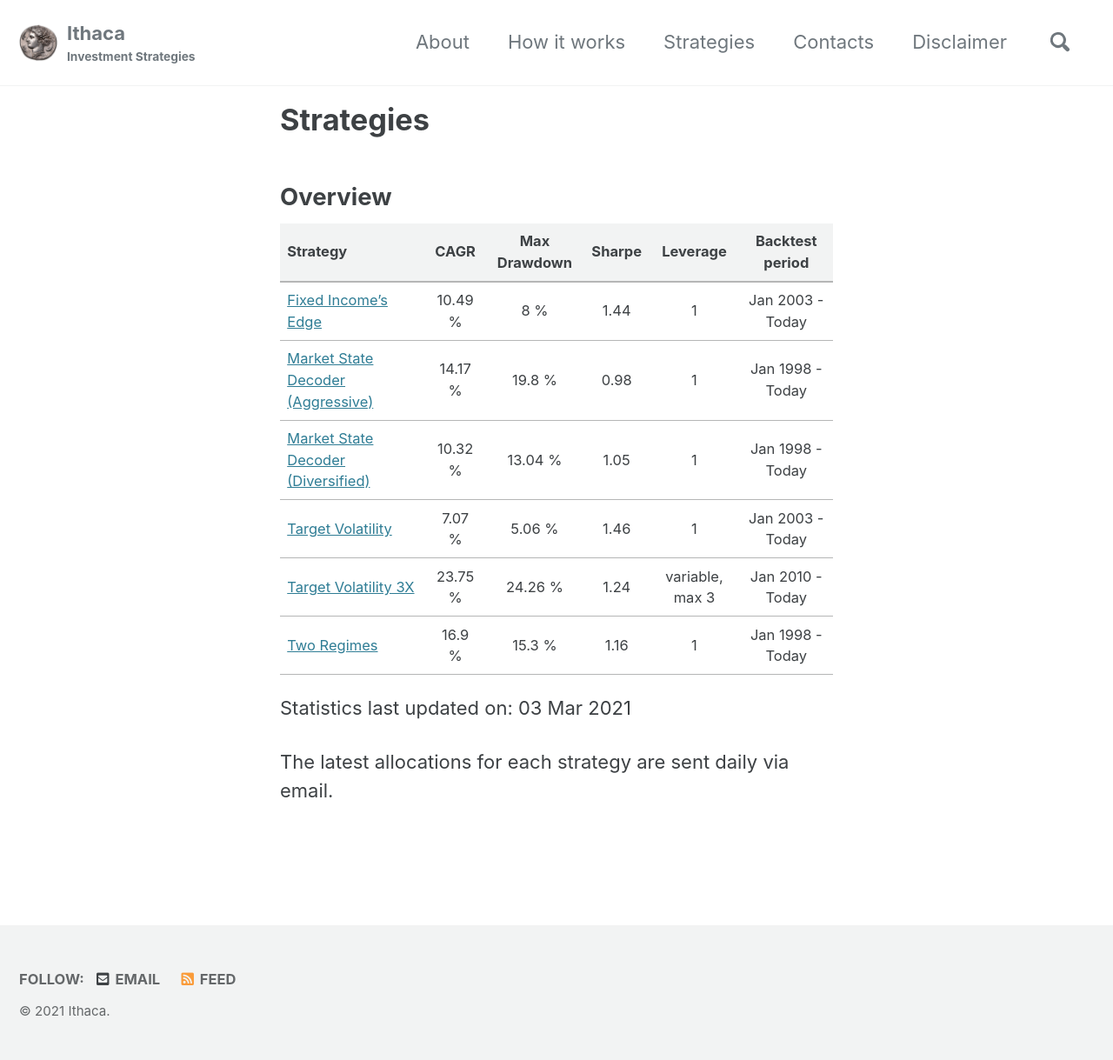
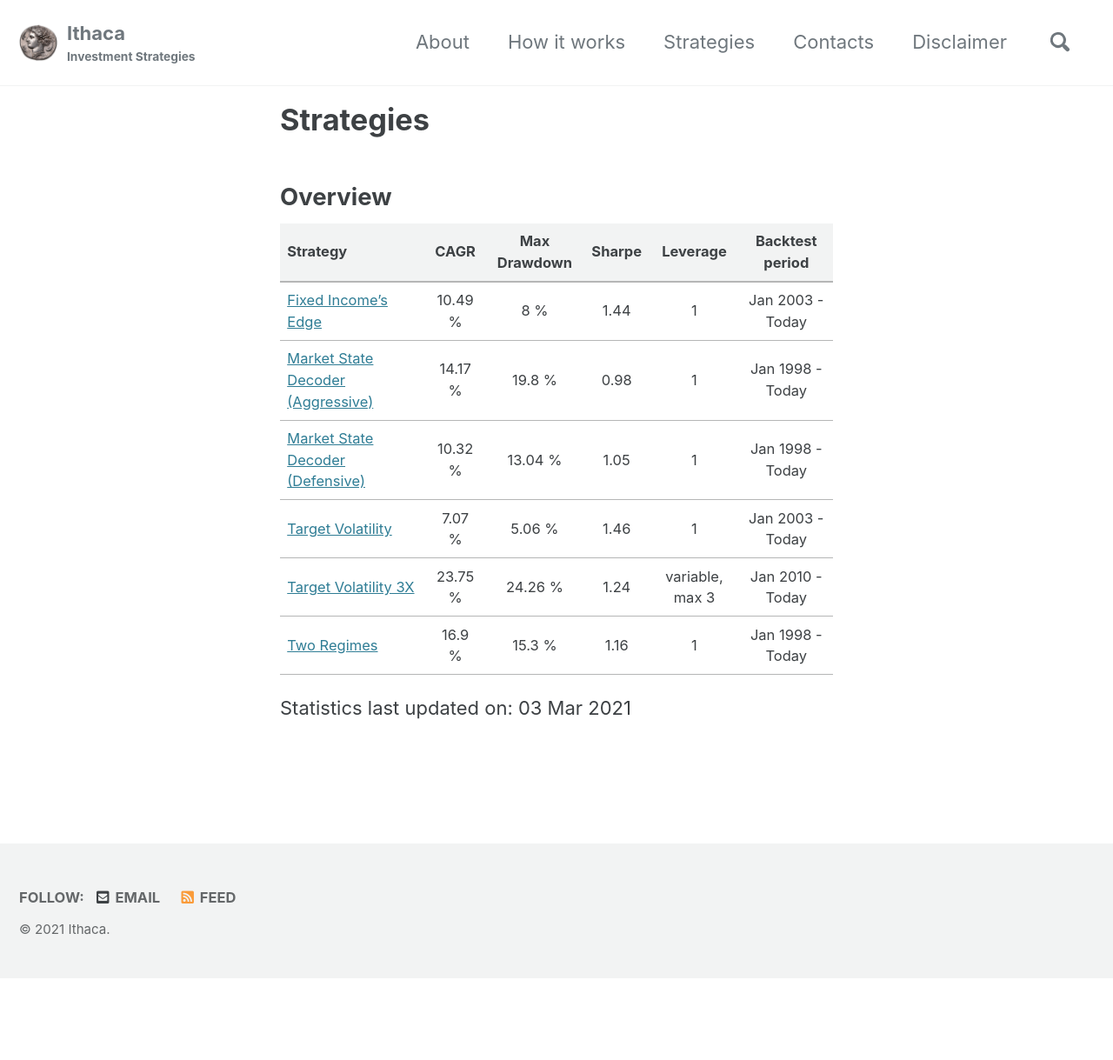
Before and after one commit to IthacaResearch/ithacaresearch.github.io, a Jekyll site: the page built from category/strategies.md, in a window 1280 px wide. Shown: the whole page at 87% size. Built offline with Jekyll 4.4.1, drawn with Linux system fonts in a browser that asks for light colours; cached includes are drawn as plain includes; after the commit the page ends 1125 px from its top, so only the background shows below that.

Commit message:
Update strategies.md

```diff
--- a/category/strategies.md
+++ b/category/strategies.md
@@ -10,11 +10,9 @@ sidebar_sort_order: 2
 | :------- | :--: | :----------: | :----: | :------: | :-------------: |
 | [Fixed Income's Edge](/strategies/fixed-incomes-edge) | 10.49 % | 8 % | 1.44 | 1 | Jan 2003 - Today |
 | [Market State Decoder (Aggressive)](/strategies/market-state-decoder-aggressive) | 14.17 % | 19.8 % | 0.98 | 1 | Jan 1998 - Today |
-| [Market State Decoder (Diversified)](/strategies/market-state-decoder-diversified) | 10.32 % | 13.04 % | 1.05 | 1 | Jan 1998 - Today |
+| [Market State Decoder (Defensive)](/strategies/market-state-decoder-defensive) | 10.32 % | 13.04 % | 1.05 | 1 | Jan 1998 - Today |
 | [Target Volatility](/strategies/target-volatility) | 7.07 % | 5.06 % | 1.46 | 1 | Jan 2003 - Today |
 | [Target Volatility 3X](/strategies/target-volatility-3x) | 23.75 % | 24.26 % | 1.24 | variable, max 3 | Jan 2010 - Today |
 | [Two Regimes](/strategies/two-regimes) | 16.9 % | 15.3 % | 1.16 | 1 | Jan 1998 - Today |
 
 Statistics last updated on: 03 Mar 2021
-
-The latest allocations for each strategy are sent daily via email.
```
